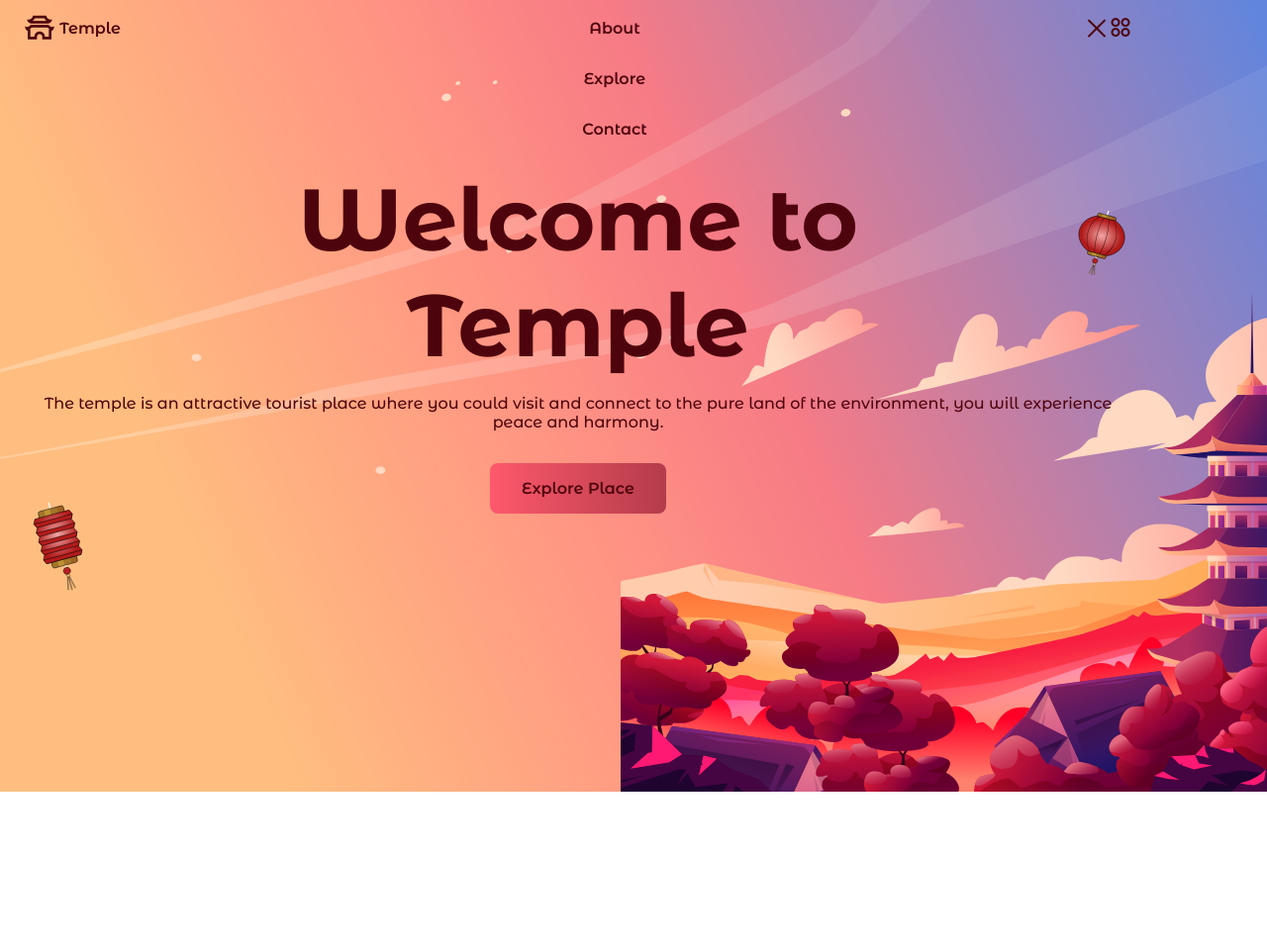
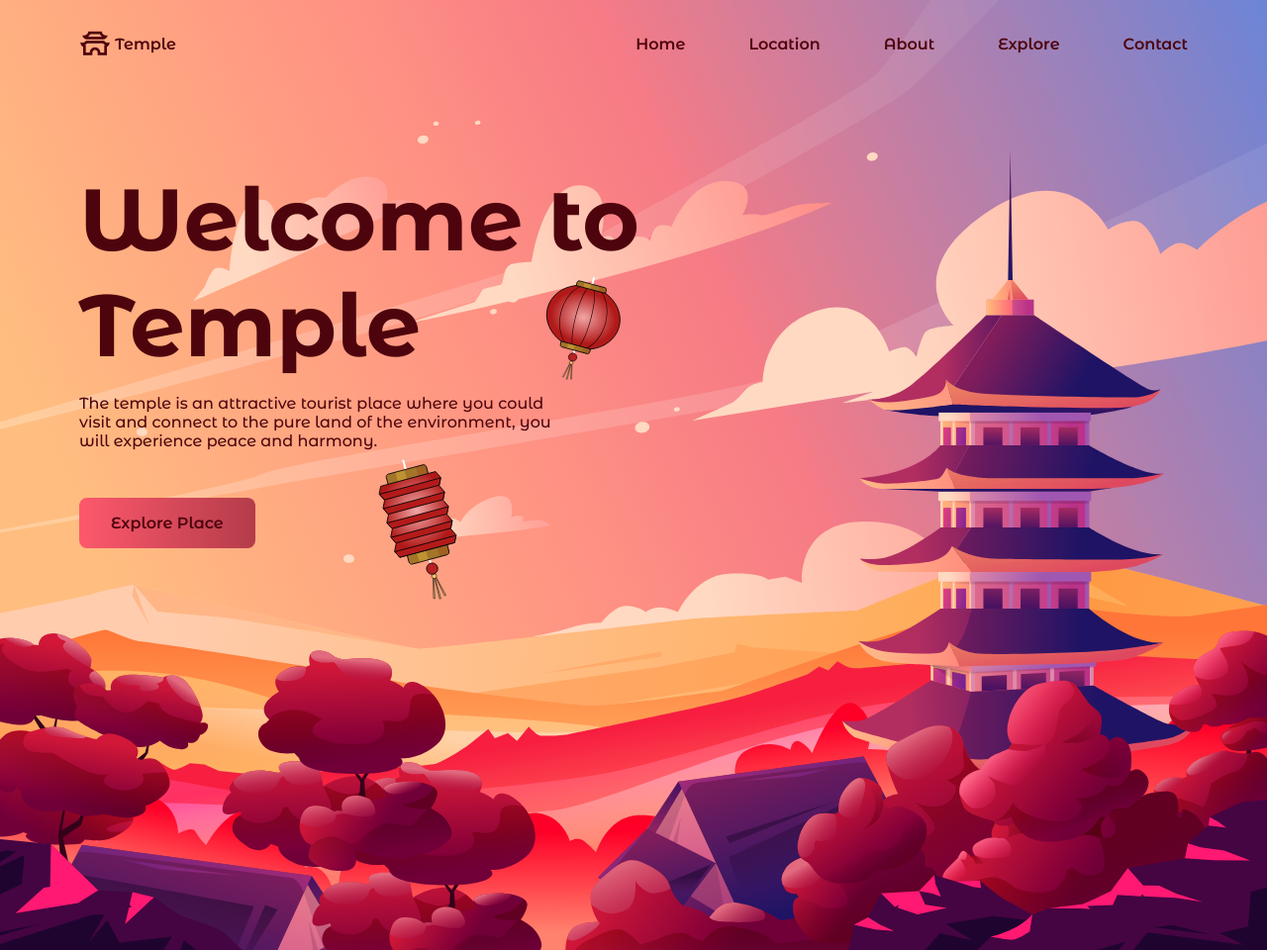
Before and after one commit to freetimezp/js-portfolio-110-temple, a plain HTML site: page index.html in a window 1280 px wide. Shown: the whole page at 99% size. Before the commit the page ends 800 px from the top, so only its background shows below. Drawn offline with nearby package versions, Linux system fonts and the light colour scheme.

Commit message:
04. js-portfolio-110-temple. Responsive.

```diff
--- a/assets/css/style.css
+++ b/assets/css/style.css
@@ -238,15 +238,112 @@ img {
 
 /*=============== BREAKPOINTS ===============*/
 /* For small devices */
+@media screen and (max-width: 320px) {
+  .container {
+    margin-inline: 1rem;
+  }
+  .home__title {
+    font-size: 2rem;
+  }
+}
 
+@media screen and (min-width: 350px) and (max-height: 680px) {
+  .home__container {
+    height: 700px;
+  }
+}
 
 /* For medium devices */
+@media screen and (min-width: 576px) {
+  .home__data {
+    max-width: 380px;
+    margin-inline: auto;
+  }
 
+  .home__images img {
+    width: initial;
+    right: 0;
+  }
+}
 
 /* For large devices */
+@media screen and (min-width: 1150px) {
+  .container {
+    margin-inline: auto;
+  }
 
+  .nav {
+    height: calc(var(--header-height) + 2rem);
+  }
+
+  .nav__toggle,
+  .nav__close {
+    display: none;
+  }
+
+  .nav__list {
+    flex-direction: row;
+    column-gap: 4rem;
+  }
+
+  .home__container {
+    height: 960px;
+  }
+
+  .home__data {
+    max-width: 610px;
+    text-align: initial;
+    margin: 0;
+  }
+
+  .home__description {
+    padding-right: 8rem;
+    margin-bottom: 3rem;
+  }
+
+  .home__lantern-1,
+  .home__lantern-2 {
+    width: 80px;
+  }
+  .home__lantern-1 {
+    top: 6.5rem;
+    right: 4rem;
+  }
+  .home__lantern-2 {
+    left: initial;
+    right: 14rem;
+    bottom: -3.5rem;
+  }
+
+  ::-webkit-scrollbar {
+    width: 0.6rem;
+    background-color: hsl(353, 12%, 10%);
+  }
+  ::-webkit-scrollbar-thumb {
+    background-color: hsl(353, 12%, 25%);
+  }
+}
 
 /* For 2K resolutions (2048 x 1152) */
-
+@media screen and (min-width: 2048px) and (min-height: 1100px) {
+  .container {
+    max-width: 1300px;
+  }
+  .home__container {
+    height: 100vh;
+    display: grid;
+  }
+  .home__data {
+    align-self: center;
+  }
+}
 
 /* For taller devices */
+@media screen and (max-width: 1150px) and (min-height: 900px) {
+  .home__container {
+    display: grid;
+  }
+  .home__data {
+    align-self: center;
+  }
+}
```
